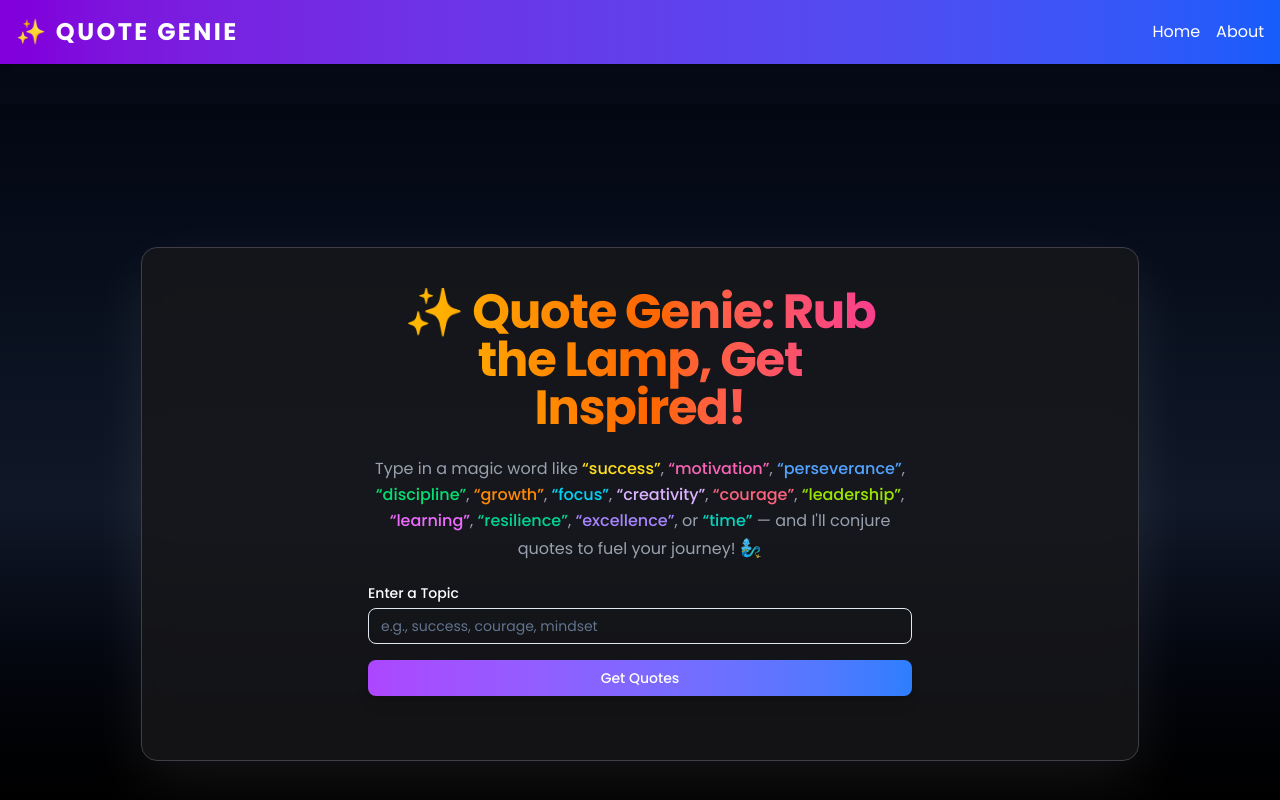
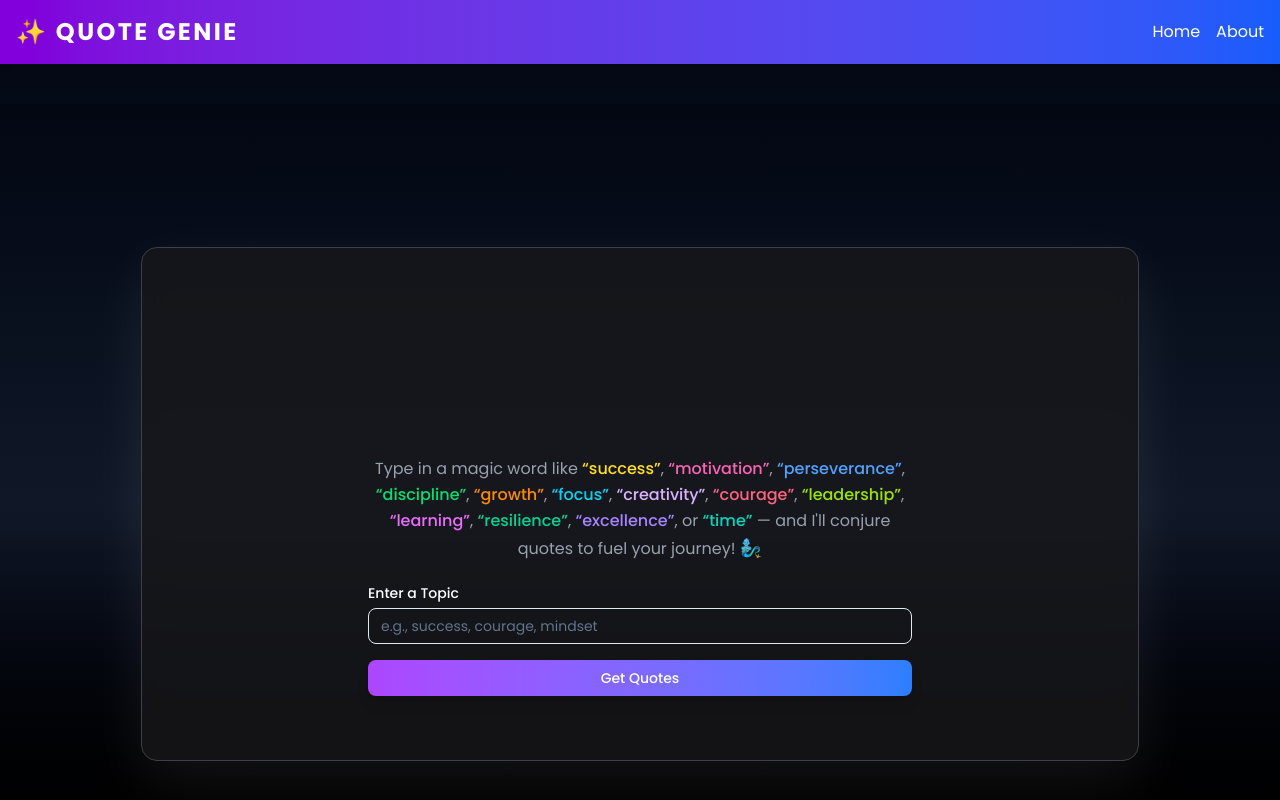
Before and after one commit to Paxto2002/Nexium_Hafiz_Waseem_Ahmed_Assign1, a Next.js app in the folder internship/: page / in a window 1280 px wide. Shown: the top 800 px of the page. Built offline with nearby package versions, Linux system fonts and the light colour scheme.

Commit message:
chore: updated headings

```diff
--- a/internship/app/about/page.jsx
+++ b/internship/app/about/page.jsx
@@ -3,8 +3,8 @@
     <main className="flex items-center justify-center py-14 max-w-[80%] min-h-screen mx-auto">
       <section className="max-w-4xl mx-auto text-center space-y-8">
         {/* Heading */}
-        <h1 className="text-4xl md:text-5xl font-extrabold tracking-tight text-transparent bg-clip-text bg-gradient-to-r from-yellow-400 via-orange-500 to-pink-500">
-          👋 About Me — Paxto
+        <h1 className="text-4xl md:text-5xl font-extrabold tracking-tight text-transparent bg-clip-text">
+          👋  <span className="text-4xl md:text-5xl font-extrabold tracking-tight text-transparent bg-clip-text bg-gradient-to-r from-yellow-400 via-orange-500 to-pink-500">About Me — Paxto</span>
         </h1>
 
         {/* Introduction */}
--- a/internship/components/QuoteGenerator.jsx
+++ b/internship/components/QuoteGenerator.jsx
@@ -47,8 +47,8 @@
 
   return (
     <div className="w-full max-w-xl mx-auto p-4 space-y-6 overflow-x-hidden">
-      <h1 className="text-4xl md:text-5xl font-extrabold tracking-tight text-transparent bg-clip-text bg-gradient-to-r from-yellow-400 via-orange-500 to-pink-500 text-center">
-        ✨ Quote Genie: Rub the Lamp, Get Inspired!
+      <h1 className="text-4xl md:text-5xl font-extrabold tracking-tight text-transparent ">
+        ✨ <span className="text-4xl md:text-5xl font-extrabold tracking-tight text-transparent bg-clip-text bg-gradient-to-r from-yellow-400 via-orange-500 to-pink-500 text-center"></span>Quote Genie: Rub the Lamp, Get Inspired!
       </h1>
       <p className="text-center text-gray-400 text-sm md:text-base leading-relaxed max-w-xl mx-auto break-words">
         Type in a magic word like{" "}
```
